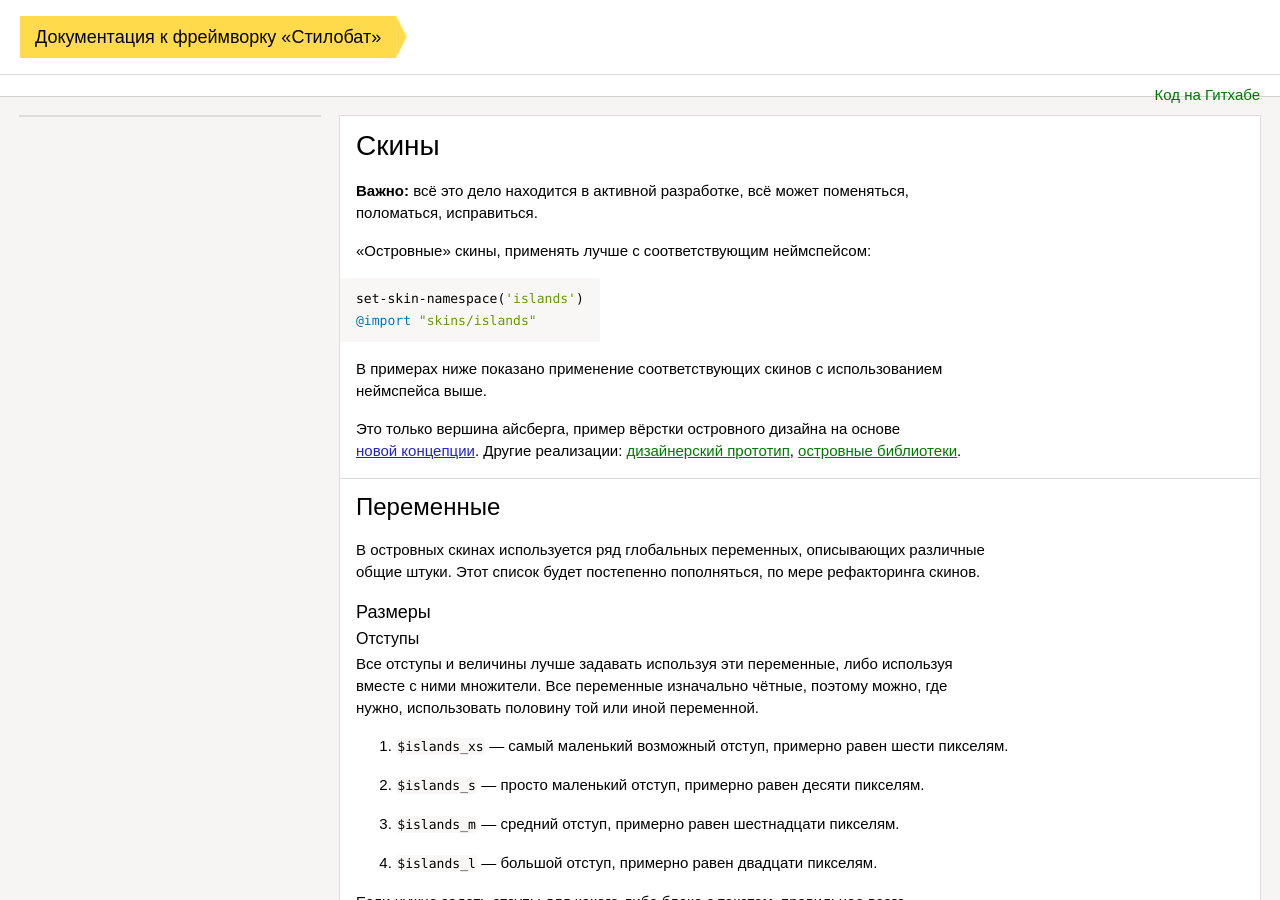
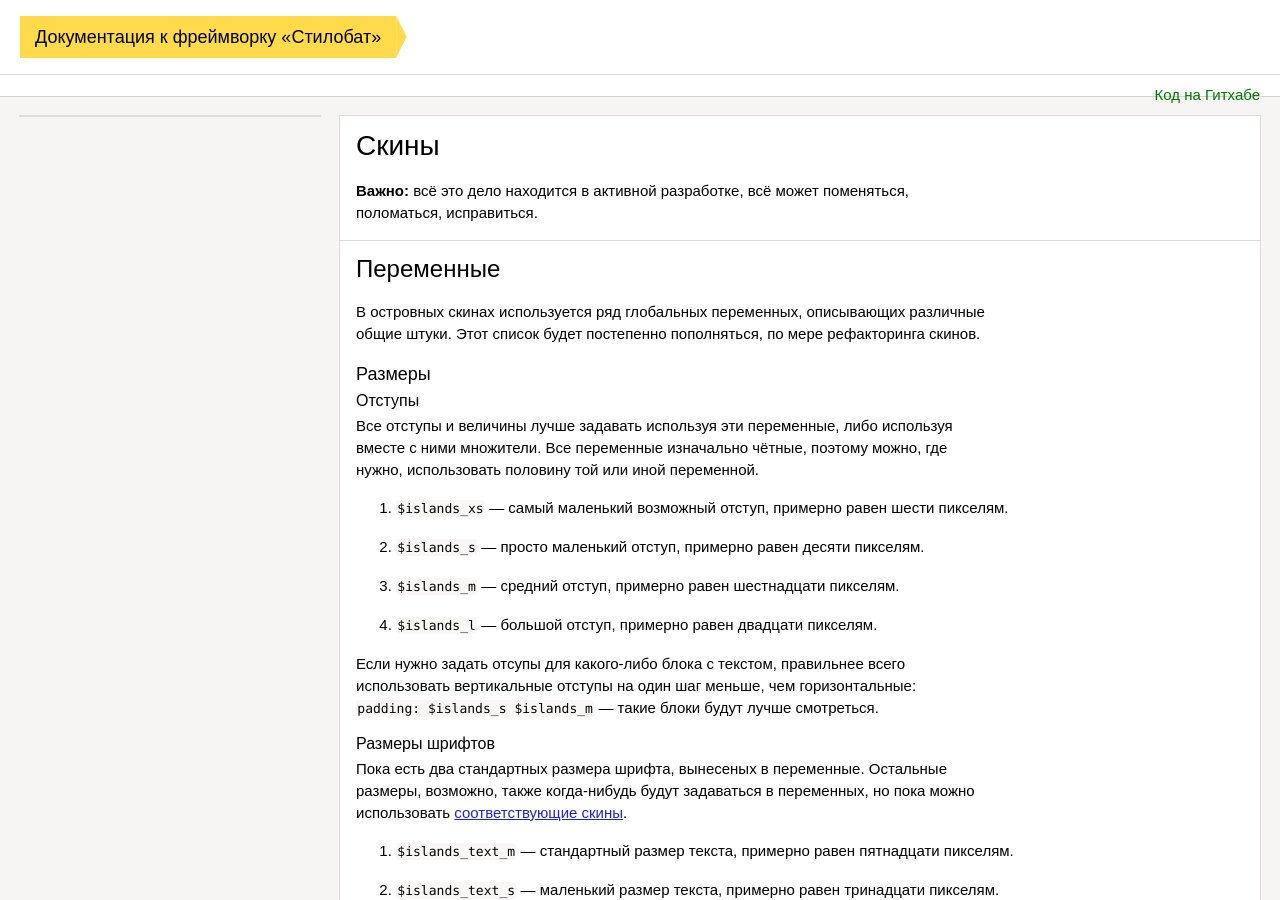
Before and after one commit to yandex-ui/stylobate-islands, a Jekyll site: the page built from pages/skins.md, in a window 1280 px wide and 900 px high. Built offline with Jekyll 4.4.1, drawn with Linux system fonts in a browser that asks for light colours.

Commit message:
Updated stuff

```diff
--- a/_config.yml
+++ b/_config.yml
@@ -2,10 +2,10 @@ version: 0.6.1
 
 safe: true
 markdown: kramdown
-pygments: true
+highlighter: true
 permalink: /:categories/:title
 
-exclude: ["stylobate", "all.styl", "*.sublime-project", "*.sublime-workspace", "node_modules"]
+exclude: ["stylobate", "skins/islands/node_modules", "all.styl", "*.sublime-project", "*.sublime-workspace", "node_modules"]
 
 production_url: http://yandex-ui.github.io/stylobate-islands
 relative_permalinks: false
--- a/pages/skins.md
+++ b/pages/skins.md
@@ -11,15 +11,6 @@ permalink: /skins/
 # Скины
 
 **Важно:** всё это дело находится в активной разработке, всё может поменяться, поломаться, исправиться.
-
-«Островные» скины, применять лучше с соответствующим неймспейсом:
-
-    set-skin-namespace('islands')
-    @import "skins/islands"
-
-В примерах ниже показано применение соответствующих скинов с использованием неймспейса выше.
-
-Это только вершина айсберга, пример вёрстки островного дизайна на основе [новой концепции](../). Другие реализации: [дизайнерский прототип](http://islands.yandex-team.ru/pages/blocks.xml), [островные библиотеки](http://clubs.at.yandex-team.ru/lego-dev/replies.xml?item_no=4095).
 
 ## Переменные {#variables}
 
```
